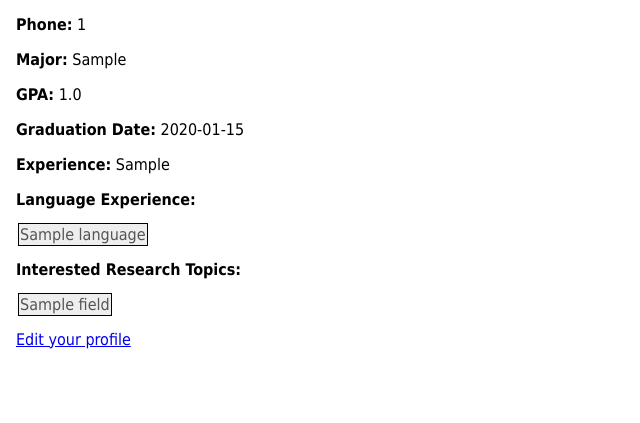
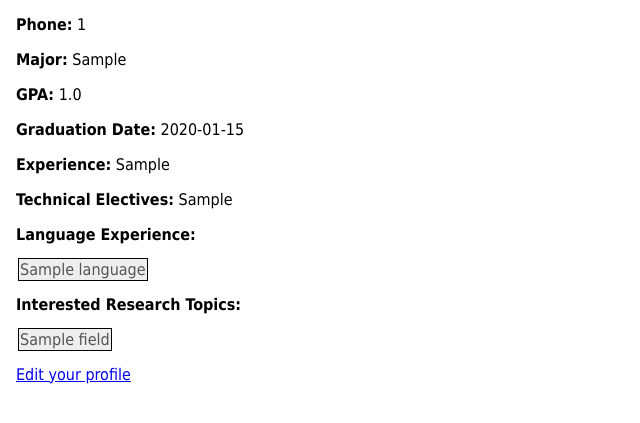
Before and after one commit to BenjaminMichaelis/WSU-EECS-UndergraduateResearch, a Flask app: page /display_profile/ in a window 1280 px wide. Shown: the part 253-676 px from the top of the page, without its empty margins (0-640 px from the left). Run offline with Flask 2, Linux system fonts and the light colour scheme; a user stored in the database is signed in; tables that the repository leaves empty hold one stand-in row (values such as "Sample post"); some libraries are stand-ins or nearby versions.

Commit message:
Finished Student Page

```diff
--- a/app/Controller/forms.py
+++ b/app/Controller/forms.py
@@ -41,6 +41,7 @@ class EditForm(FlaskForm):
     graduationDate = DateField('Expected Graduation MM-DD-YYYY', format='%m-%d-%Y', validators=[Optional()])
     phone = IntegerField('Phone Number')
     experience = TextAreaField('Describe any prior experience you may have')
+    electives = TextAreaField('Enter the technical elective courses you completed and the grade you received')
     languages = QuerySelectMultipleField('Languages you have experience in', query_factory=get_languages, get_label=get_languageLabel, widget=ListWidget(prefix_label=False), option_widget=CheckboxInput())
     fields = QuerySelectMultipleField('Research topics you are interested in', query_factory=get_fields, get_label=get_fieldlabel, widget=ListWidget(prefix_label=False), option_widget=CheckboxInput())
     password = PasswordField('Password', validators=[EqualTo('password2', message='Passwords must match')])
--- a/app/Controller/routes.py
+++ b/app/Controller/routes.py
@@ -64,6 +64,7 @@ def edit_profile():
             current_user.gpa = eform.gpa.data
             current_user.graduationDate = eform.graduationDate.data
             current_user.experience = eform.experience.data
+            current_user.electiveCourses = eform.electives.data
             for language in eform.languages.data:
                 current_user.LanguagesKnown.append(language)
             for field in eform.fields.data:
@@ -82,6 +83,7 @@ def edit_profile():
         eform.gpa.data = current_user.gpa
         eform.graduationDate.data = current_user.graduationDate
         eform.experience.data = current_user.experience
+        eform.electives.data = current_user.electiveCourses
     else:
         pass
     return render_template('edit_profile.html', title='Edit Profile', form = eform)
--- a/app/Model/models.py
+++ b/app/Model/models.py
@@ -59,6 +59,7 @@ class User(UserMixin, db.Model):
     email = db.Column(db.String(120), unique=True)
     password_hash = db.Column(db.String(128))
     experience = db.Column(db.Text)
+    electiveCourses = db.Column(db.Text)
 
     Fields = db.relationship(
         'Field',  secondary = userFields,
--- a/app/View/templates/display_profile.html
+++ b/app/View/templates/display_profile.html
@@ -11,6 +11,7 @@
     <p> <b>GPA:</b> {{user.gpa}}</p>
     <p> <b>Graduation Date:</b> {{user.graduationDate}}</p>
     <p> <b>Experience:</b> {{user.experience}}</p>
+    <p> <b>Technical Electives:</b> {{user.electiveCourses}}</p>
 
     <p> <b>Language Experience:</b></p>
     {% for Language in user.get_Languages().all() %}
```
Also changed, not shown: app/View/templates/edit_profile.html (+7 -0 lines).
